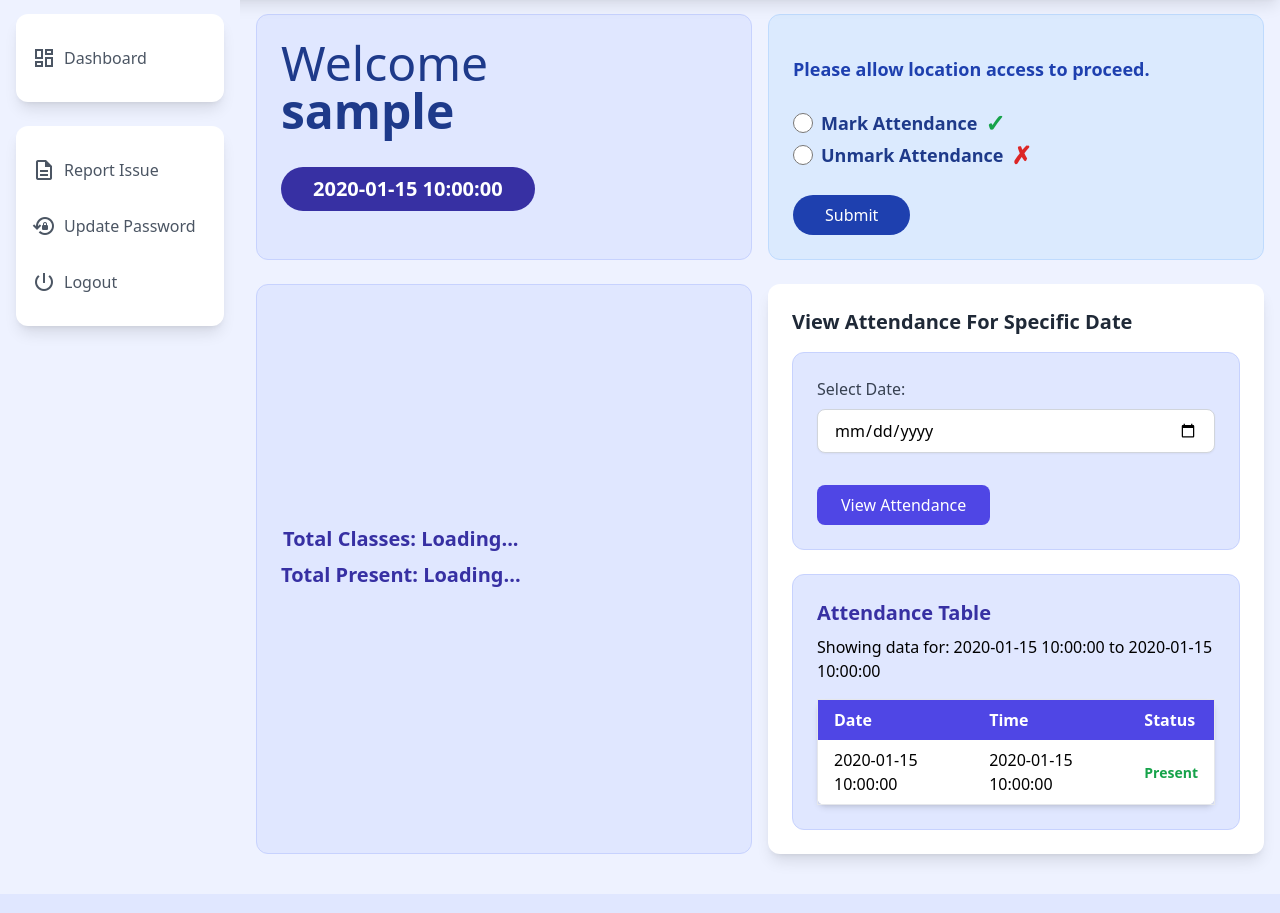
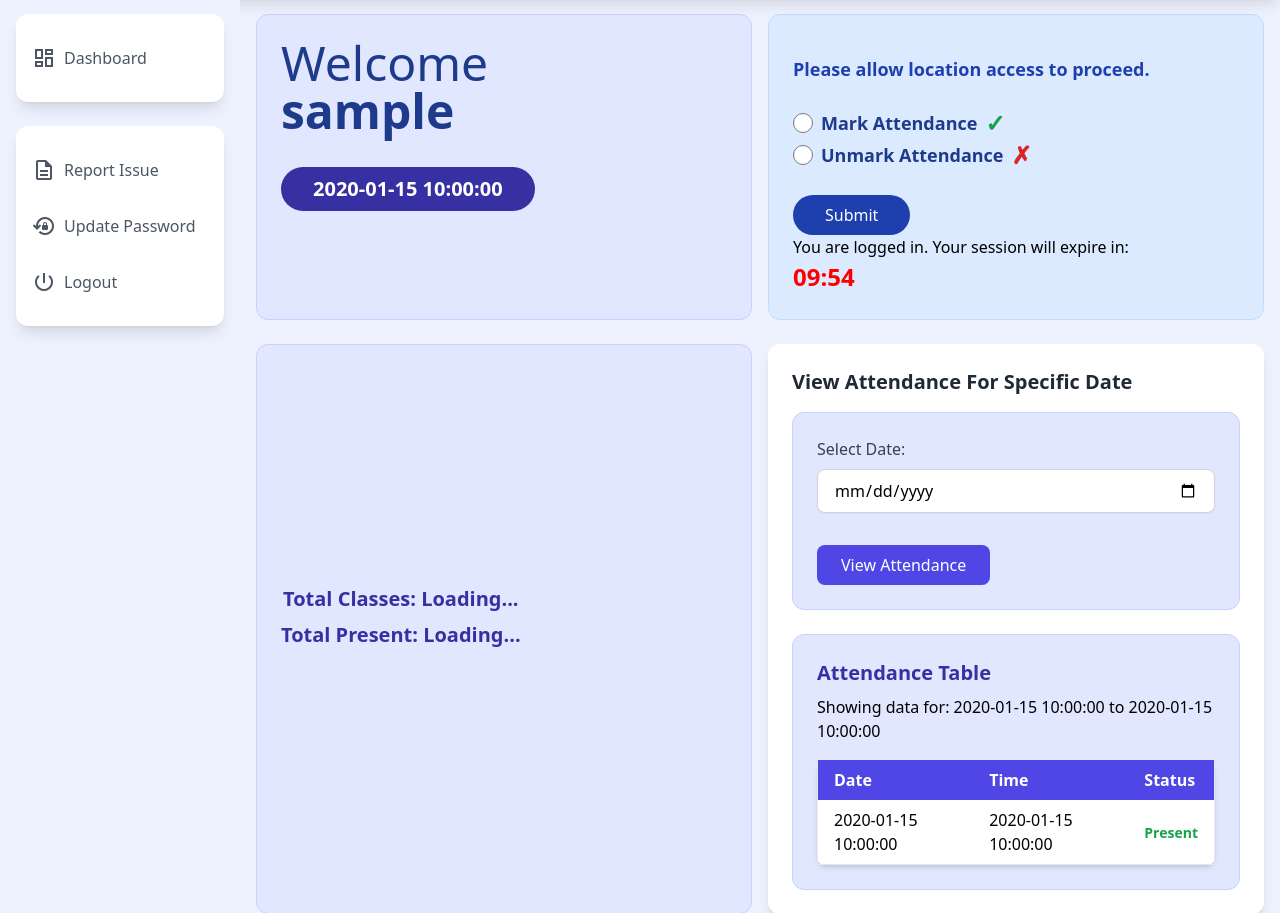
Before and after one commit to shivuu2005/MyUpasthiti, a Flask app: template templates/user_dashboard.html in a window 1280 px wide. Shown: the part 66-979 px from the top of the page. Run offline with Flask 3, Linux system fonts and the light colour scheme; the template is opened without the code that fills it: most values are stand-ins (such as "Sample title", 1, 10 or a date in 2020); some libraries are stand-ins or nearby versions.

Commit message:
Update user_dashboard.html

```diff
--- a/templates/user_dashboard.html
+++ b/templates/user_dashboard.html
@@ -49,6 +49,12 @@
     --header-height: 4rem; /* Adjust header height */
     --sidebar-width: 100%; /* Full width for the sidebar */
 }
+         .session-timer {
+            font-size: 1.5em;
+            font-weight: bold;
+            color: #ff0000;
+        }
+
            body {
   -webkit-user-select: none; /* Chrome, Safari */
   -moz-user-select: none; /* Firefox */
@@ -265,6 +271,34 @@ document.addEventListener("DOMContentLoaded", () => {
                         Submit
                     </button>
                 </form>
+                    <p>You are logged in. Your session will expire in:</p>
+    <div class="session-timer" id="session-timer">10:00</div>
+    <script>
+        // Countdown duration in seconds
+        let countdownDuration = 10 * 60; // 10 minutes = 600 seconds
+
+        // Function to format time in MM:SS
+        function formatTime(seconds) {
+            const minutes = Math.floor(seconds / 60);
+            const remainingSeconds = seconds % 60;
+            return `${minutes.toString().padStart(2, '0')}:${remainingSeconds.toString().padStart(2, '0')}`;
+        }
+
+        // Update the countdown timer every second
+        const sessionTimerElement = document.getElementById("session-timer");
+        const countdownInterval = setInterval(() => {
+            if (countdownDuration > 0) {
+                countdownDuration -= 1;
+                sessionTimerElement.textContent = formatTime(countdownDuration);
+            } else {
+                // When the timer ends, log out the user automatically
+                clearInterval(countdownInterval);
+                alert("Your session has expired. You will be logged out.");
+                window.location.href = "{{ url_for('logout') }}";
+            }
+        }, 1000); // Update every 1 second
+    </script>
+
                 <script>
                 document.addEventListener('DOMContentLoaded', () => {
                     const latitudeInput = document.getElementById('latitude');
```
